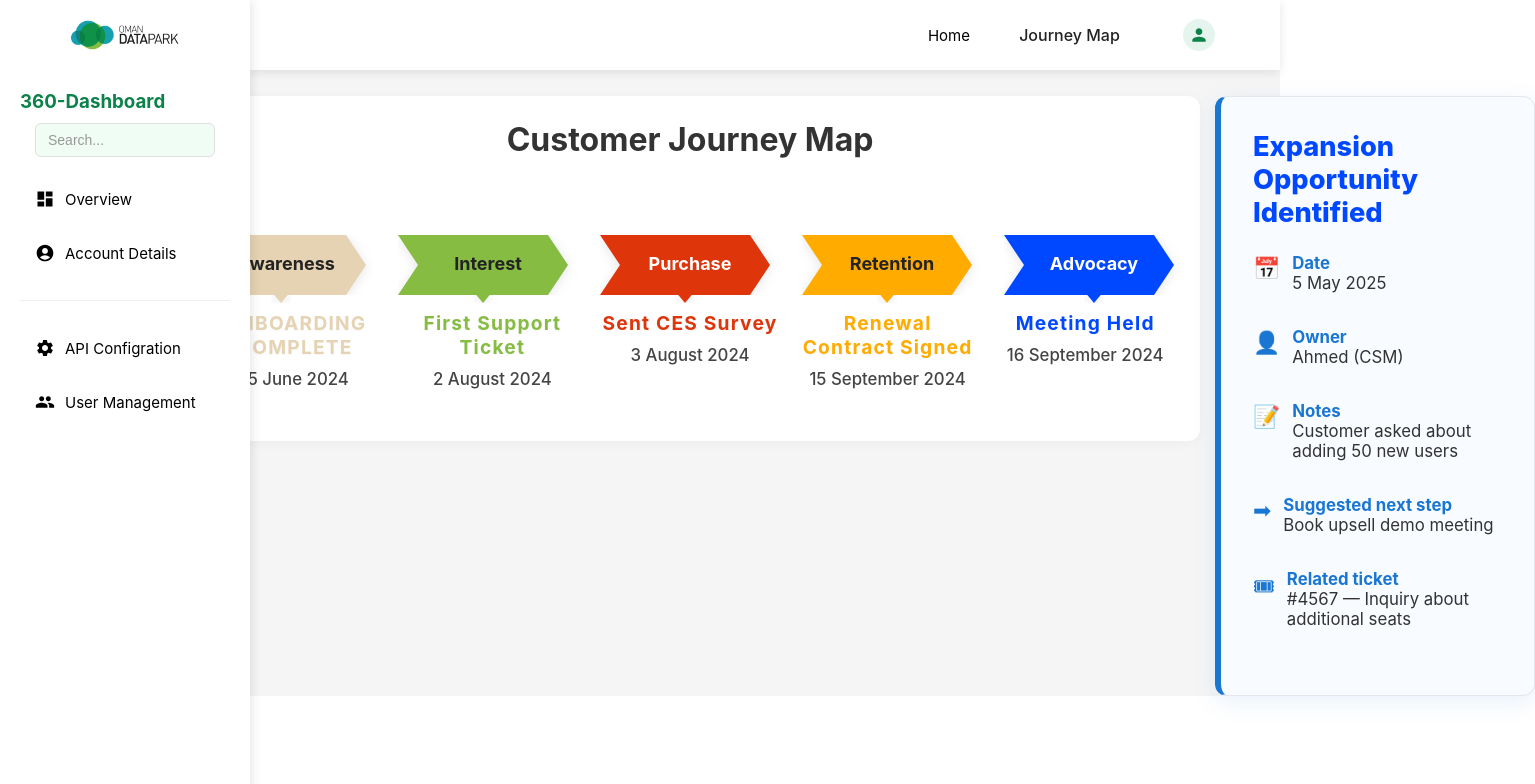
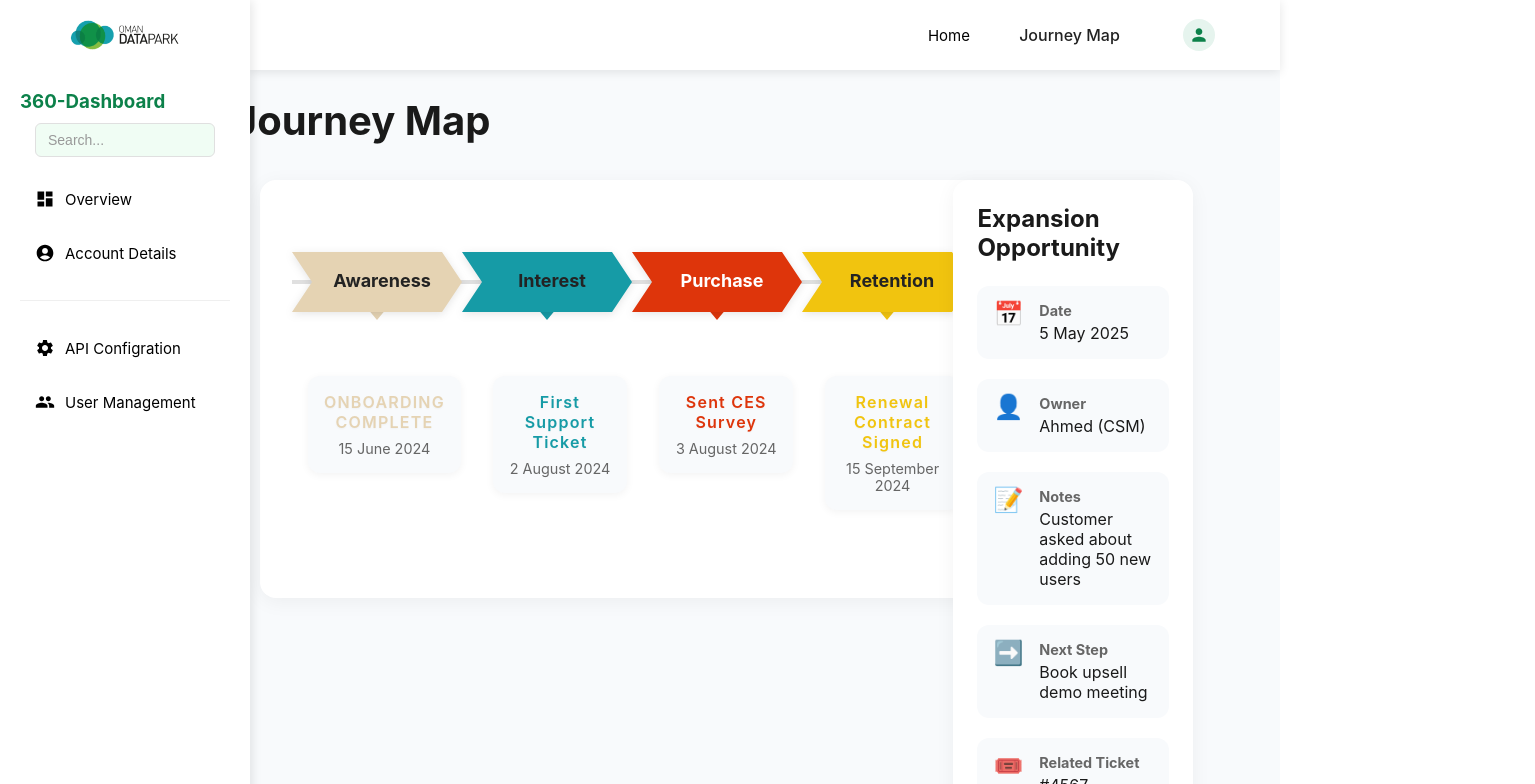
Before and after one commit to Hajeer51/ODP---CUSTOMER-EXP, a React (Create React App) app: page /journeymap in a window 1280 px wide. Both pictures are taken after typing "name@example.com", "Sample123" into the empty fields and a click on the button "Sign In". Shown: the top 784 px of the page, 1535 px wide, since content can reach past the window. Built offline with nearby package versions, Linux system fonts and the light colour scheme.

Commit message:
initial commit

```diff
--- a/src/pages/TicketDetails.js
+++ b/src/pages/TicketDetails.js
@@ -66,7 +66,7 @@ const TicketDetails = ({
         <div style={{
           flex: 1,
           maxWidth: '100%',
-          margin: '20px auto',
+          margin: '20px',
           padding: '0px 270px',
           position: 'relative',
           top: '80px',
--- a/src/pages/journeymap.tsx
+++ b/src/pages/journeymap.tsx
@@ -3,114 +3,122 @@ import Navbar from '../components/Navbar.tsx';
 import Sidebar from '../components/Sidebar.tsx';
 import '../styles/JourneyMap.css';
 
-
 const JourneyMap: React.FC = () => {
   return (
-    <>
+    <div className="journey-map-page">
       <Navbar />
-      <div className="container" style={{ backgroundColor: '#f5f5f5' }} >
-        <div className="journey-map-wrapper">
+      <div className="journey-map-layout">
         <Sidebar />
-          <div className="journey-map-content-row">
-            <div className="journey-map-section-container">
-              <div className="journey-map-container" style={{ flex: 2 }}>
-                <div className="content">
+        <main className="journey-map-main">
+          <div className="journey-map-header">
             <h1>Customer Journey Map</h1>
-                  <div className="customer-journey-map" style={{ display: 'flex', alignItems: 'flex-start', justifyContent: 'center', margin: '0' }}>
-                    {/* Arrow row for journey stages with indicators below */}
-                    <div style={{ display: 'flex', flexDirection: 'row' }}>
-                      <div style={{ display: 'flex', flexDirection: 'column', alignItems: 'center' }}>
-                        <svg width="180" height="60" viewBox="0 0 180 60" style={{ marginRight: '-10px', zIndex: 1 }}>
-                          <polygon points="0,0 150,0 170,30 150,60 0,60 20,30" fill="#E5D3B3" />
-                          <text x="50%" y="50%" dominantBaseline="middle" textAnchor="middle" fill="#232323" fontSize="18" fontWeight="bold">Awareness</text>
+
+          </div>
+
+          <div className="journey-map-content">
+            <div className="journey-map-timeline">
+              <div className="timeline-container">
+                <div className="timeline-arrows">
+                  {[
+                    { stage: 'Awareness', color: '#E5D3B3', textColor: '#232323' },
+                    { stage: 'Interest', color: '#169ba6', textColor: '#232323' },
+                    { stage: 'Purchase', color: '#de350b', textColor: '#fff' },
+                    { stage: 'Retention', color: '#f1c40f', textColor: '#232323' },
+                    { stage: 'Advocacy', color: '#0095ff', textColor: '#fff' }
+                  ].map((stage, index) => (
+                    <div key={stage.stage} className="timeline-arrow-group">
+                      <svg width="180" height="60" viewBox="0 0 180 60" className="timeline-arrow">
+                        <polygon
+                          points="0,0 150,0 170,30 150,60 0,60 20,30"
+                          fill={stage.color}
+                          className="arrow-shape"
+                        />
+                        <text
+                          x="50%"
+                          y="50%"
+                          dominantBaseline="middle"
+                          textAnchor="middle"
+                          fill={stage.textColor}
+                          fontSize="18"
+                          fontWeight="bold"
+                        >
+                          {stage.stage}
+                        </text>
                       </svg>
-                        <svg width="20" height="12" viewBox="0 0 20 12" style={{ marginTop: '-4px' }}>
-                          <polygon points="10,12 0,0 20,0" fill="#E5D3B3" />
+                      <svg width="20" height="12" viewBox="0 0 20 12" className="arrow-pointer">
+                        <polygon points="10,12 0,0 20,0" fill={stage.color} />
                       </svg>
                     </div>
-                      <div style={{ display: 'flex', flexDirection: 'column', alignItems: 'center' }}>
-                        <svg width="180" height="60" viewBox="0 0 180 60" style={{ marginRight: '-10px', zIndex: 1 }}>
-                          <polygon points="0,0 150,0 170,30 150,60 0,60 20,30" fill="#86bc42" />
-                          <text x="50%" y="50%" dominantBaseline="middle" textAnchor="middle" fill="#232323" fontSize="18" fontWeight="bold">Interest</text>
-                        </svg>
-                        <svg width="20" height="12" viewBox="0 0 20 12" style={{ marginTop: '-4px' }}>
-                          <polygon points="10,12 0,0 20,0" fill="#86bc42" />
-                        </svg>
+                  ))}
                 </div>
-                      <div style={{ display: 'flex', flexDirection: 'column', alignItems: 'center' }}>
-                        <svg width="180" height="60" viewBox="0 0 180 60" style={{ marginRight: '-10px', zIndex: 1 }}>
-                          <polygon points="0,0 150,0 170,30 150,60 0,60 20,30" fill="#de350b" />
-                          <text x="50%" y="50%" dominantBaseline="middle" textAnchor="middle" fill="#fff" fontSize="18" fontWeight="bold">Purchase</text>
-                        </svg>
-                        <svg width="20" height="12" viewBox="0 0 20 12" style={{ marginTop: '-4px' }}>
-                          <polygon points="10,12 0,0 20,0" fill="#de350b" />
-                        </svg>
-                      </div>
-                      <div style={{ display: 'flex', flexDirection: 'column', alignItems: 'center' }}>
-                        <svg width="180" height="60" viewBox="0 0 180 60" style={{ marginRight: '-10px', zIndex: 1 }}>
-                          <polygon points="0,0 150,0 170,30 150,60 0,60 20,30" fill="#ffab00" />
-                          <text x="50%" y="50%" dominantBaseline="middle" textAnchor="middle" fill="#232323" fontSize="18" fontWeight="bold">Retention</text>
-                        </svg>
-                        <svg width="20" height="12" viewBox="0 0 20 12" style={{ marginTop: '-4px' }}>
-                          <polygon points="10,12 0,0 20,0" fill="#ffab00" />
-                        </svg>
-                      </div>
-                      <div style={{ display: 'flex', flexDirection: 'column', alignItems: 'center' }}>
-                        <svg width="180" height="60" viewBox="0 0 180 60" style={{ zIndex: 1 }}>
-                          <polygon points="0,0 150,0 170,30 150,60 0,60 20,30" fill="#0048ff" />
-                          <text x="50%" y="50%" dominantBaseline="middle" textAnchor="middle" fill="#fff" fontSize="18" fontWeight="bold">Advocacy</text>
-                        </svg>
-                        <svg width="20" height="12" viewBox="0 0 20 12" style={{ marginTop: '-4px' }}>
-                          <polygon points="10,12 0,0 20,0" fill="#0048ff" />
-                        </svg>
+
+                <div className="timeline-connector"></div>
+
+                <div className="timeline-stages">
+                  {[
+                    { title: 'ONBOARDING COMPLETE', date: '15 June 2024', stage: 'awareness' },
+                    { title: 'First Support Ticket', date: '2 August 2024', stage: 'interest' },
+                    { title: 'Sent CES Survey', date: '3 August 2024', stage: 'purchase' },
+                    { title: 'Renewal Contract Signed', date: '15 September 2024', stage: 'retention' },
+                    { title: 'Meeting Held', date: '16 September 2024', stage: 'advocacy' }
+                  ].map((stage, index) => (
+                    <div key={index} className={`timeline-stage ${stage.stage}`}>
+                      <div className="stage-content">
+                        <h3 className="stage-title">{stage.title}</h3>
+                        <p className="stage-date">{stage.date}</p>
                       </div>
                     </div>
-                    {/* Connector line under arrows */}
-                    <div className="arrow-connector"></div>
+                  ))}
                 </div>
-                  <div className="journey-stages" style={{ display: 'flex', justifyContent: 'center', alignItems: 'flex-start', width: '100%', margin: 0, gap: 0, padding: 0 }}>
-                    <div className="stage awareness" style={{ flex: 1, display: 'flex', flexDirection: 'column', alignItems: 'center', margin: 0 }}>
-                      <div className="stage-title">ONBOARDING COMPLETE</div>
+              </div>
+            </div>
 
-                      <p>15 June 2024</p>
+            <div className="journey-map-sidebar">
+              <div className="expansion-panel">
+                <h2>Expansion Opportunity</h2>
+                <div className="expansion-content">
+                  <div className="expansion-item">
+                    <span className="icon">📅</span>
+                    <div className="item-content">
+                      <strong>Date</strong>
+                      <p>5 May 2025</p>
                     </div>
-                    <div className="stage interest" style={{ flex: 1, display: 'flex', flexDirection: 'column', alignItems: 'center', margin: 0 }}>
-                      <div className="stage-title">First Support Ticket</div>
-
-                      <p>2 August 2024</p>
                   </div>
-                    <div className="stage purchase" style={{ flex: 1, display: 'flex', flexDirection: 'column', alignItems: 'center', margin: 0 }}>
-                      <div className="stage-title">Sent CES Survey</div>
-
-                      <p>3 August 2024</p>
+                  <div className="expansion-item">
+                    <span className="icon">👤</span>
+                    <div className="item-content">
+                      <strong>Owner</strong>
+                      <p>Ahmed (CSM)</p>
                     </div>
-                    <div className="stage retention" style={{ flex: 1, display: 'flex', flexDirection: 'column', alignItems: 'center', margin: 0 }}>
-                      <div className="stage-title">Renewal Contract Signed</div>
-
-                      <p>15 September 2024</p>
                   </div>
-                    <div className="stage advocacy" style={{ flex: 1, display: 'flex', flexDirection: 'column', alignItems: 'center', margin: 0 }}>
-                      <div className="stage-title">Meeting Held</div>
-                      <p>16 September 2024</p>
+                  <div className="expansion-item">
+                    <span className="icon">📝</span>
+                    <div className="item-content">
+                      <strong>Notes</strong>
+                      <p>Customer asked about adding 50 new users</p>
+                    </div>
+                  </div>
+                  <div className="expansion-item">
+                    <span className="icon">➡️</span>
+                    <div className="item-content">
+                      <strong>Next Step</strong>
+                      <p>Book upsell demo meeting</p>
+                    </div>
+                  </div>
+                  <div className="expansion-item">
+                    <span className="icon">🎟️</span>
+                    <div className="item-content">
+                      <strong>Related Ticket</strong>
+                      <p>#4567 — Inquiry about additional seats</p>
                     </div>
                   </div>
                 </div>
               </div>
             </div>
-            <div className="expansion-opportunity-panel" style={{ flex: 2 }}>
-              <h2>Expansion Opportunity Identified</h2>
-              <div className="expansion-details">
-                <div className="detail-row"><span className="detail-icon icon-calendar"></span><div><strong>Date</strong><br />5 May 2025</div></div>
-                <div className="detail-row"><span className="detail-icon icon-user"></span><div><strong>Owner</strong><br />Ahmed (CSM)</div></div>
-                <div className="detail-row"><span className="detail-icon icon-note"></span><div><strong>Notes</strong><br />Customer asked about adding 50 new users</div></div>
-                <div className="detail-row"><span className="detail-icon icon-next"></span><div><strong>Suggested next step</strong><br />Book upsell demo meeting</div></div>
-                <div className="detail-row"><span className="detail-icon icon-ticket"></span><div><strong>Related ticket</strong><br />#4567 — Inquiry about additional seats</div></div>
+          </div>
+        </main>
       </div>
     </div>
-          </div>
-        </div>
-      </div>
-    </>
   );
 };
 
--- a/src/styles/JourneyMap.css
+++ b/src/styles/JourneyMap.css
@@ -202,10 +202,10 @@
 }
 
 .awareness .stage-title { color: #E5D3B3; }
-.interest .stage-title { color: #86bc42; }
+.interest .stage-title { color: #169ba6; }
 .purchase .stage-title { color: #de350b; }
-.retention .stage-title { color: #ffab00; }
-.advocacy .stage-title { color: #0048ff; }
+.retention .stage-title { color: #f1c40f; }
+.advocacy .stage-title { color: #0095ff; }
 
 .stage ul {
   list-style: none;
@@ -397,3 +397,285 @@
 .icon-note:before { content: '\1F4DD'; } /* 📝 */
 .icon-next:before { content: '\27A1'; } /* ➡️ */
 .icon-ticket:before { content: '\1F39F'; } /* 🎟️ */
+
+/* Journey Map Page Layout */
+.journey-map-page {
+  min-height: 100vh;
+  background-color: #f8fafc;
+}
+
+.journey-map-layout {
+  display: flex;
+  min-height: calc(100vh - 64px);
+  margin-top: 64px;
+}
+
+.journey-map-main {
+  flex: 1;
+  padding: 32px;
+  max-width: 1600px;
+  margin: 0 auto;
+}
+
+/* Header Styles */
+.journey-map-header {
+  margin-bottom: 40px;
+}
+
+.journey-map-header h1 {
+  font-size: 2.5rem;
+  font-weight: 700;
+  color: #1a1a1a;
+  margin: 0 0 8px 0;
+  padding: 0px;
+}
+
+.journey-map-subtitle {
+  font-size: 1.1rem;
+  color: #666;
+  margin: 0;
+}
+
+/* Content Layout */
+.journey-map-content {
+  display: grid;
+  grid-template-columns: 2fr 1fr;
+  gap: 32px;
+  align-items: start;
+  position: fixed;
+  top: 160px;
+  left: 240px;
+  right: 0;
+  padding: 20px;
+  z-index: 10;
+  background: #f8fafc;
+  height: calc(100vh - 160px);
+  overflow-y: auto;
+  width: calc(100% - 240px);
+}
+
+/* Timeline Container */
+.journey-map-timeline {
+  background: white;
+  border-radius: 16px;
+  padding: 32px;
+  box-shadow: 0 4px 20px rgba(0, 0, 0, 0.05);
+}
+
+.timeline-container {
+  position: relative;
+  padding: 40px 0px;
+}
+
+/* Timeline Arrows */
+.timeline-arrows {
+  display: flex;
+  justify-content: space-between;
+  position: relative;
+  z-index: 2;
+}
+
+.timeline-arrow-group {
+  display: flex;
+  flex-direction: column;
+  align-items: center;
+  transition: transform 0.2s ease;
+}
+
+.timeline-arrow-group:hover {
+  transform: translateY(-4px);
+}
+
+.timeline-arrow {
+  margin-right: -10px;
+  filter: drop-shadow(0 2px 4px rgba(0, 0, 0, 0.1));
+}
+
+.arrow-shape {
+  transition: filter 0.2s ease;
+}
+
+.timeline-arrow-group:hover .arrow-shape {
+  filter: brightness(1.1);
+}
+
+.arrow-pointer {
+  margin-top: -4px;
+}
+
+/* Timeline Connector */
+.timeline-connector {
+  position: absolute;
+  top: 68px;
+  left: 0;
+  right: 0;
+  height: 4px;
+  background: linear-gradient(90deg, #e0e0e0 60%, #b7e4c7 100%);
+  z-index: 1;
+}
+
+/* Timeline Stages */
+.timeline-stages {
+  display: flex;
+  justify-content: space-between;
+  margin-top: 40px;
+  position: relative;
+  z-index: 2;
+}
+
+.timeline-stage {
+  flex: 1;
+  text-align: center;
+  padding: 16px;
+  transition: transform 0.2s ease;
+}
+
+.timeline-stage:hover {
+  transform: translateY(-4px);
+}
+
+.stage-content {
+  background: #f8fafc;
+  border-radius: 12px;
+  padding: 16px;
+  box-shadow: 0 2px 8px rgba(0, 0, 0, 0.05);
+}
+
+.stage-title {
+  font-size: 1rem;
+  font-weight: 600;
+  margin: 0 0 8px 0;
+}
+
+.stage-date {
+  font-size: 0.9rem;
+  color: #666;
+  margin: 0;
+}
+
+/* Stage Colors */
+.timeline-stage.awareness .stage-title { color: #E5D3B3; }
+.timeline-stage.interest .stage-title { color: #169ba6; }
+.timeline-stage.purchase .stage-title { color: #de350b; }
+.timeline-stage.retention .stage-title { color: #f1c40f; }
+.timeline-stage.advocacy .stage-title { color: #0095ff; }
+
+/* Expansion Panel */
+.journey-map-sidebar {
+  position: fixed;
+  top: 180px;
+  left: calc(66.67% + 100px);
+  width: calc(25% - 80px);
+  z-index: 10;
+}
+
+.expansion-panel {
+  background: white;
+  border-radius: 16px;
+  padding: 24px;
+  box-shadow: 0 4px 20px rgba(0, 0, 0, 0.05);
+}
+
+.expansion-panel h2 {
+  font-size: 1.5rem;
+  color: #1a1a1a;
+  margin: 0 0 24px 0;
+}
+
+.expansion-content {
+  display: flex;
+  flex-direction: column;
+  gap: 20px;
+}
+
+.expansion-item {
+  display: flex;
+  align-items: flex-start;
+  gap: 16px;
+  padding: 16px;
+  background: #f8fafc;
+  border-radius: 12px;
+  transition: transform 0.2s ease;
+}
+
+.expansion-item:hover {
+  transform: translateX(4px);
+}
+
+.expansion-item .icon {
+  font-size: 1.5rem;
+  line-height: 1;
+}
+
+.item-content {
+  flex: 1;
+}
+
+.item-content strong {
+  display: block;
+  font-size: 0.9rem;
+  color: #666;
+  margin-bottom: 4px;
+}
+
+.item-content p {
+  margin: 0;
+  font-size: 1rem;
+  color: #1a1a1a;
+}
+
+/* Responsive Design */
+@media (max-width: 1200px) {
+  .journey-map-content {
+    grid-template-columns: 1fr;
+  }
+
+  .journey-map-sidebar {
+    position: static;
+  }
+}
+
+@media (max-width: 900px) {
+  .journey-map-main {
+    padding: 24px 16px;
+  }
+
+  .timeline-arrows {
+    flex-direction: column;
+    align-items: center;
+    gap: 20px;
+  }
+
+  .timeline-stages {
+    flex-direction: column;
+    gap: 20px;
+  }
+
+  .timeline-connector {
+    display: none;
+  }
+
+  .timeline-arrow {
+    margin-right: 0;
+  }
+}
+
+/* Animations */
+@keyframes fadeIn {
+  from { opacity: 0; transform: translateY(10px); }
+  to { opacity: 1; transform: translateY(0); }
+}
+
+.journey-map-header,
+.journey-map-timeline,
+.expansion-panel {
+  animation: fadeIn 0.5s ease-out forwards;
+}
+
+.journey-map-timeline {
+  animation-delay: 0.1s;
+}
+
+.expansion-panel {
+  animation-delay: 0.2s;
+}
```
Lines whose indentation alone changed are shown as unchanged.
